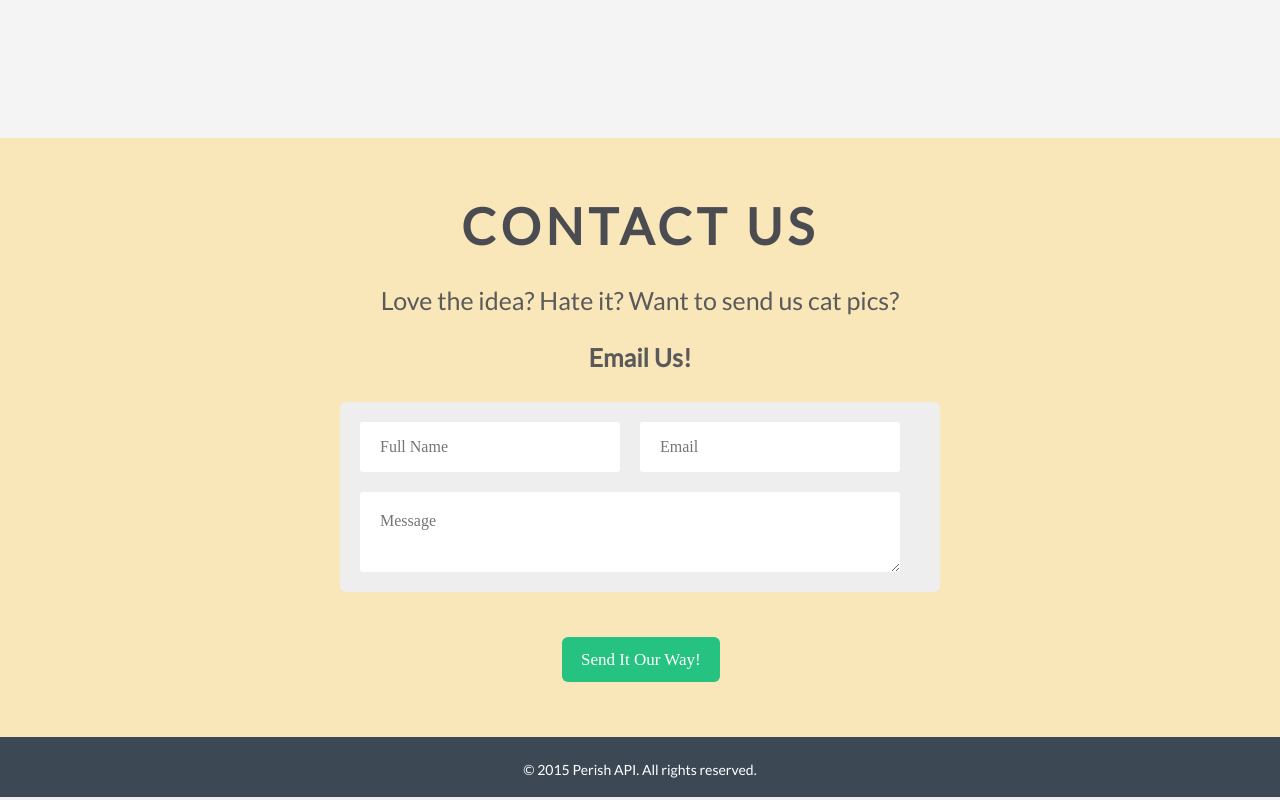
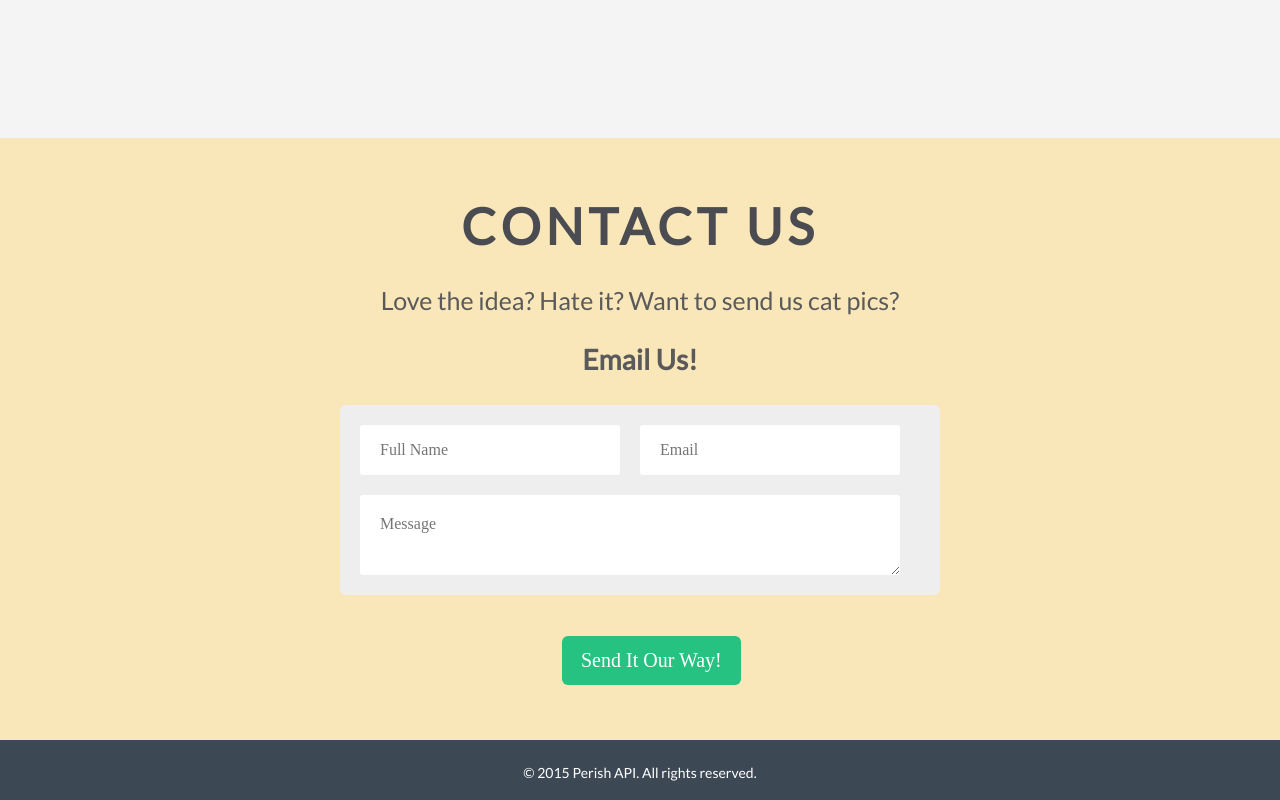
Before and after one commit to project-perish/perish, a plain HTML site: page app/templates/index.html in a window 1280 px wide. Shown: the part 1087-1887 px from the top of the page. Drawn offline with nearby package versions, Linux system fonts and the light colour scheme; files that its build step writes are made by us from their sources.

Commit message:
fixed submit button size

```diff
--- a/app/static/css/scss/custom/_main.scss
+++ b/app/static/css/scss/custom/_main.scss
@@ -280,10 +280,10 @@ background-color: #26C281;
 background-clip: padding-box;
 border: none;
 color: white;
+font-size: 20px;
 margin:10px auto;
 border-radius: 6px;
 padding: 10px 19px;
-font-size: 17px;
 line-height: 1.471;
 border-radius: 6px;
 position: absolute;
@@ -306,6 +306,11 @@ section.contact button:active {
   background-color: #75E4B3
 }
 
+.email-us{
+  font-size: 28px;
+  font-weight:bold;
+}
+
 /* =Footer
 ----------------------------------------------- */
 footer {
```
Also changed, not shown: app/static/css/main.css, 1 other file.
